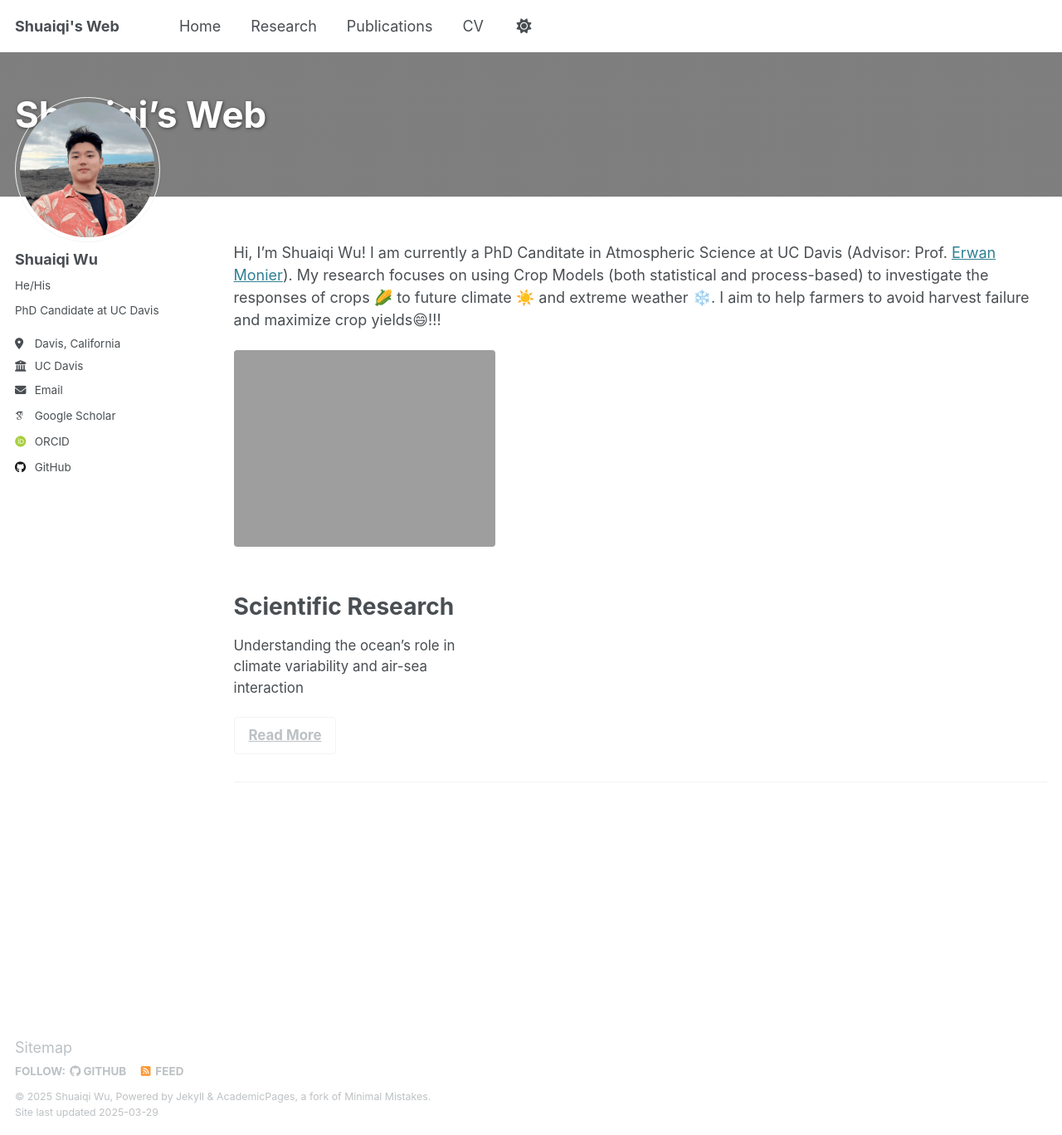
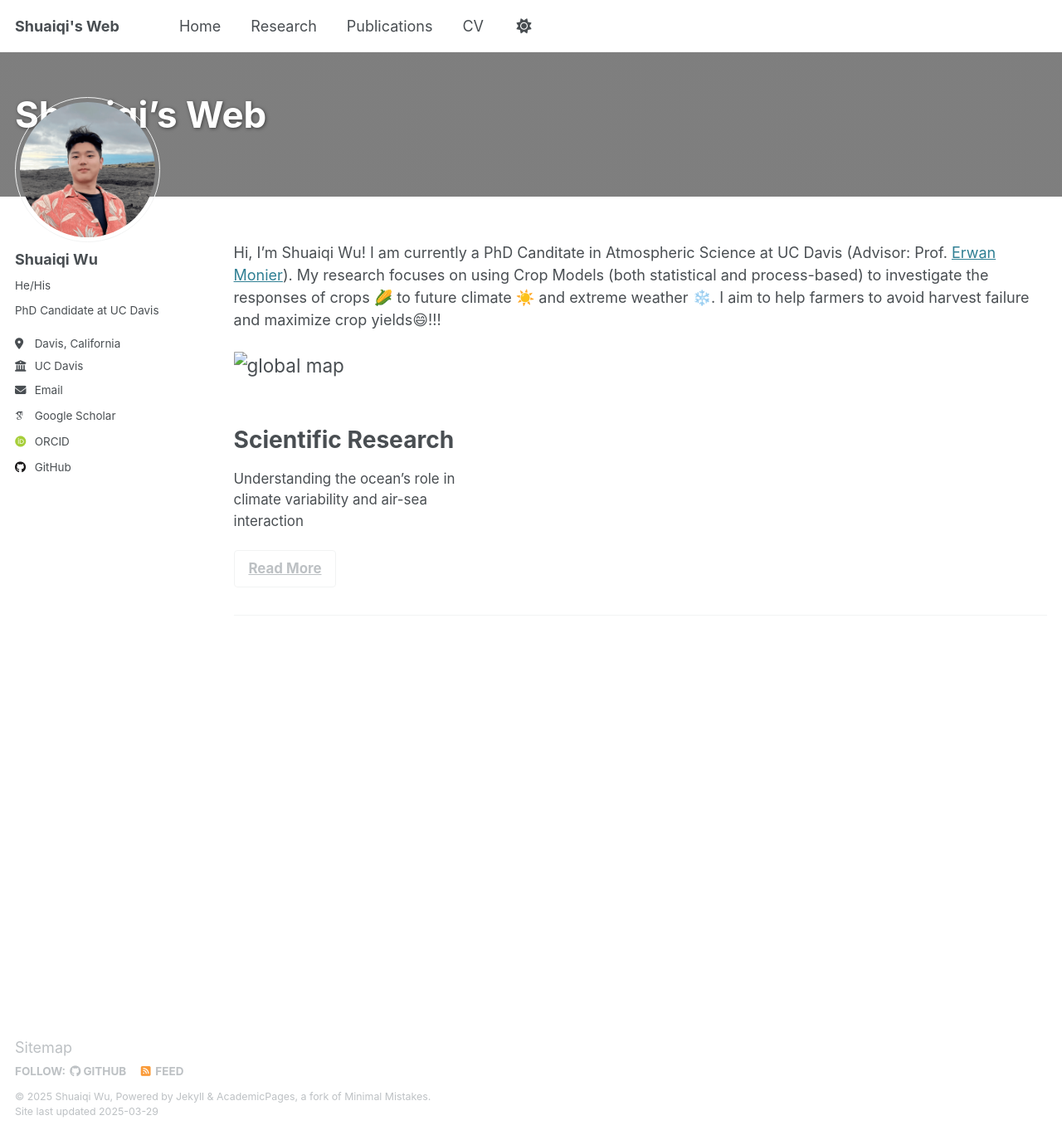
Before and after one commit to shqwu/shqwu.github.io, a Jekyll site: the page built from _pages/index.md, in a window 1280 px wide and 1368 px high. Shown: the whole window at 83% size. Built offline with Jekyll 4.4.1, drawn with Linux system fonts in a browser that asks for light colours; emoji names are drawn with the system emoji font; some web fonts are replaced.

Commit message:
Update and rename about.md to index.md

```diff
--- a/_pages/about.md
+++ b/_pages/index.md
@@ -12,7 +12,7 @@ header:
     - label: "Download CV"
       url: "assets/Shuaiqi_Wu_CV.pdf"
 feature_row:
-  - image_path: /assetsAlmond_CA_yield_decline.png
+  - image_path: assets/Almond_CA_yield_decline.png
     alt: "global map"
     title: "Scientific Research"
     excerpt: "Understanding the ocean’s role in climate variability and air-sea interaction"
```
